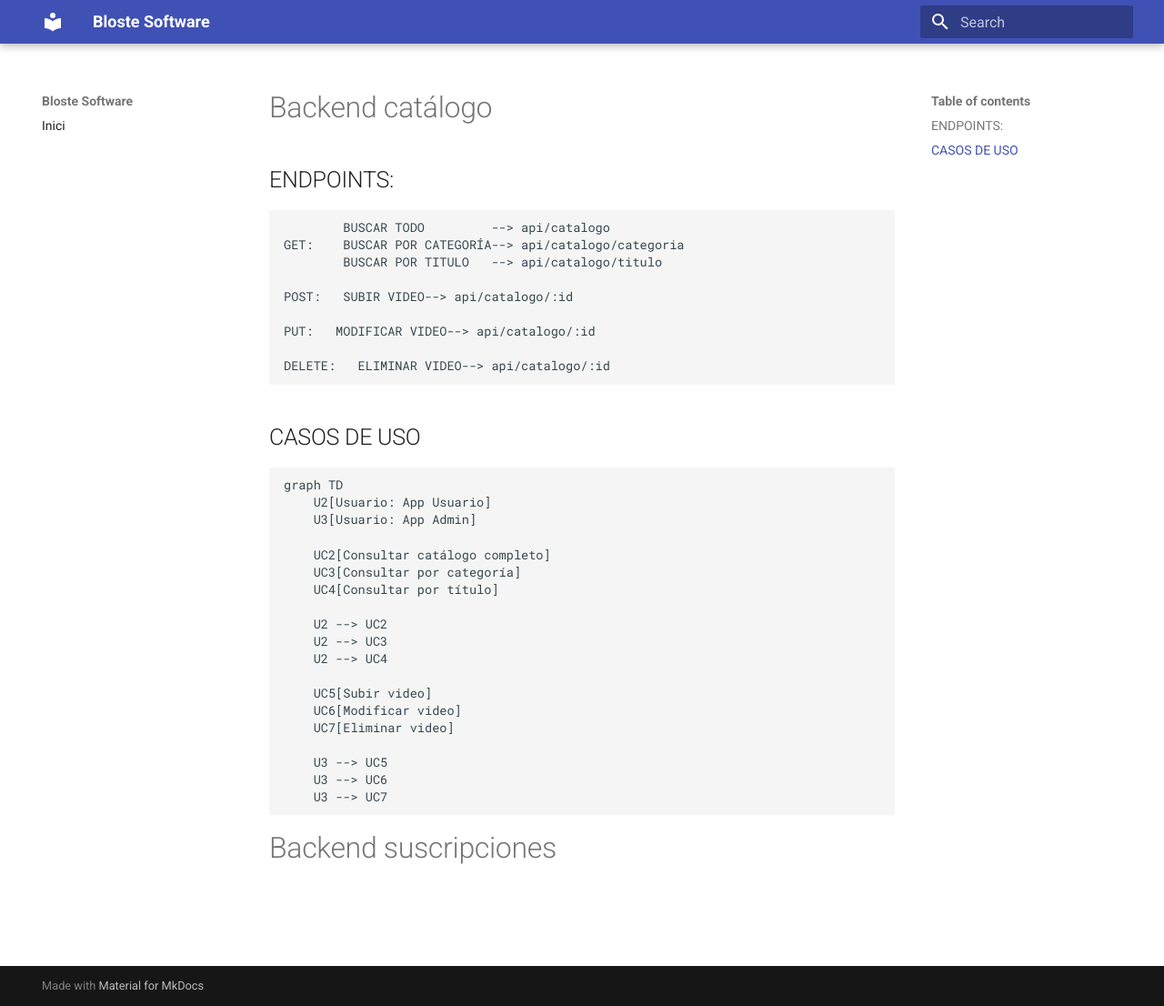
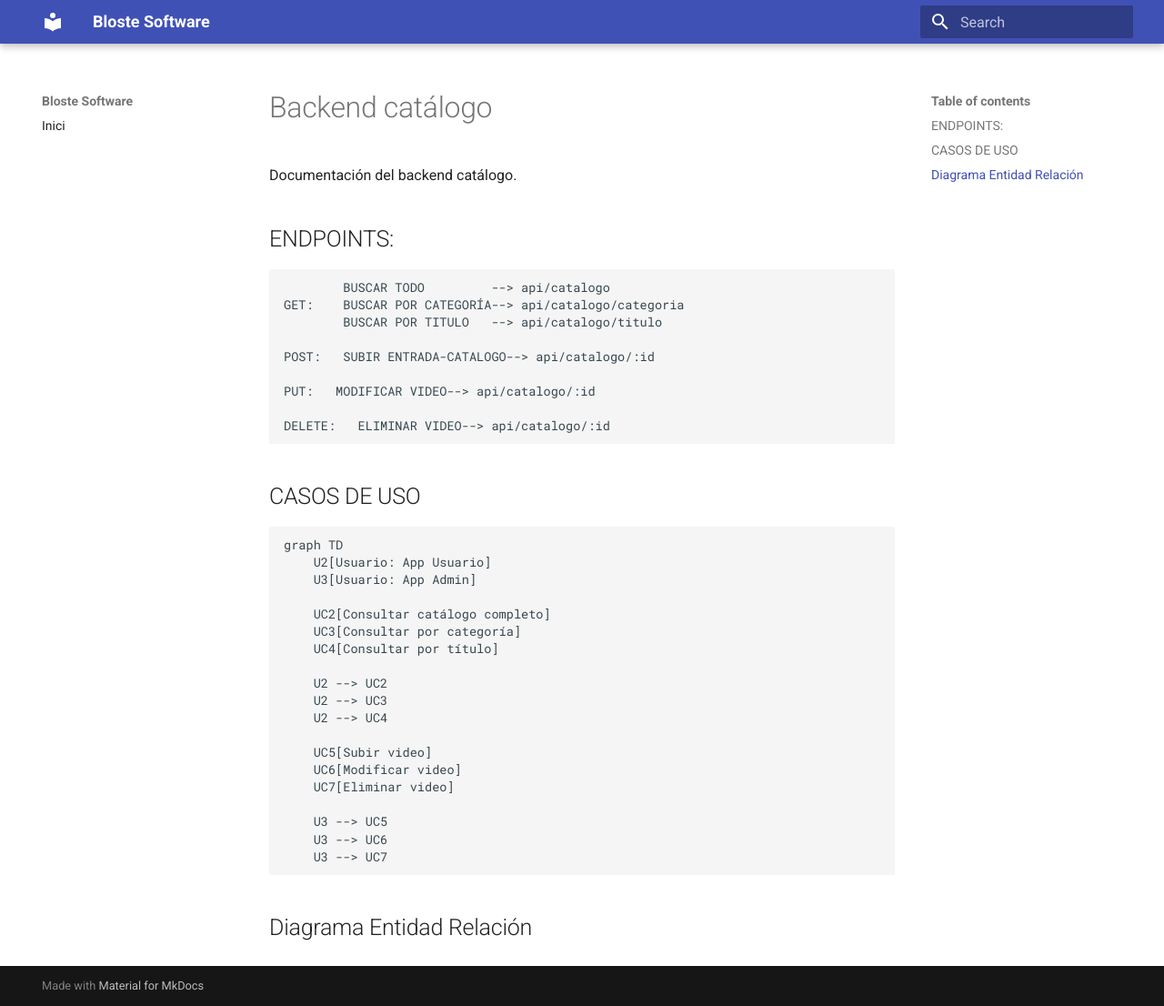
Before and after one commit to ComfyPenguin/Bloste-Docs, an MkDocs documentation site: the page built from docs/catalogo-backend.md, in a window 1280 px wide and 1106 px high. Shown: the whole window at 91% size. Built offline with MkDocs 1.6.1 and Material for MkDocs 9.7.7, drawn with Linux system fonts in a browser that asks for light colours.

Commit message:
Catalogo-backend

````diff
--- a/docs/CasosdeUso.md
+++ b/docs/catalogo-backend.md
@@ -1,12 +1,12 @@
 # Backend catálogo
-
+Documentación del backend catálogo.
 ## ENDPOINTS:
 ```
         BUSCAR TODO         --> api/catalogo
 GET:    BUSCAR POR CATEGORÍA--> api/catalogo/categoria
         BUSCAR POR TITULO   --> api/catalogo/titulo
 
-POST:   SUBIR VIDEO--> api/catalogo/:id
+POST:   SUBIR ENTRADA-CATALOGO--> api/catalogo/:id
 
 PUT:   MODIFICAR VIDEO--> api/catalogo/:id
 
@@ -34,4 +34,4 @@ graph TD
     U3 --> UC6
     U3 --> UC7
 ```
-# Backend suscripciones
+## Diagrama Entidad Relación
````
Also changed, not shown: docs/servicios/catalogo/api-publica.md (deleted), docs/servicios/catalogo/intro.md (deleted), docs/servicios/catalogo/modelo-datos.md (deleted).
